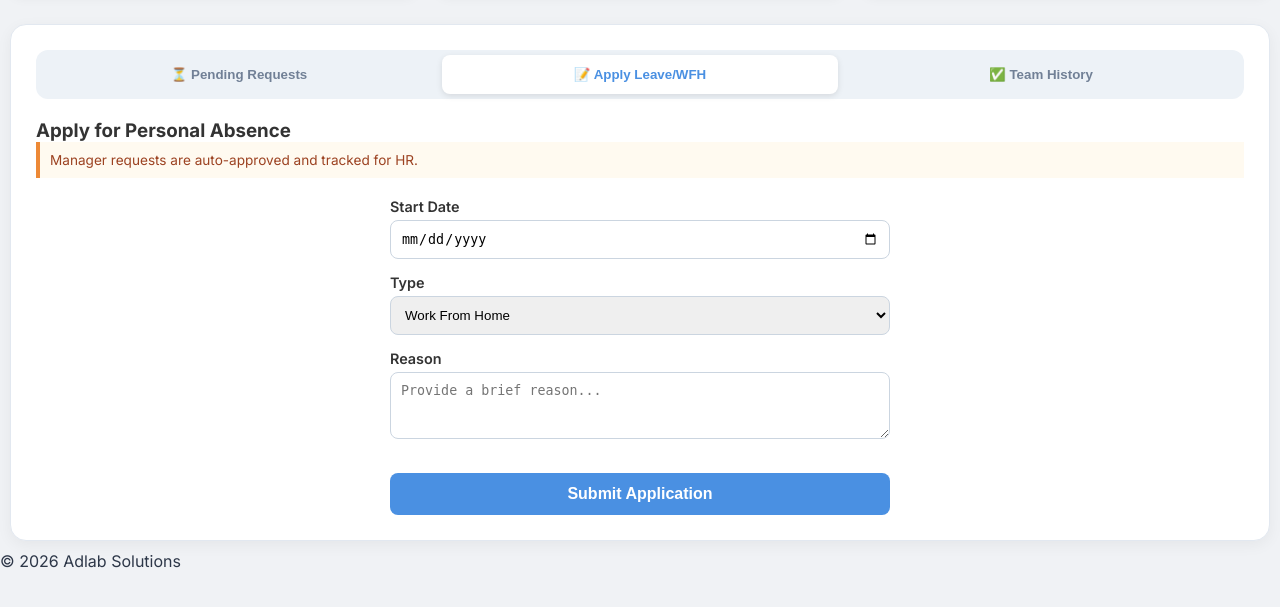
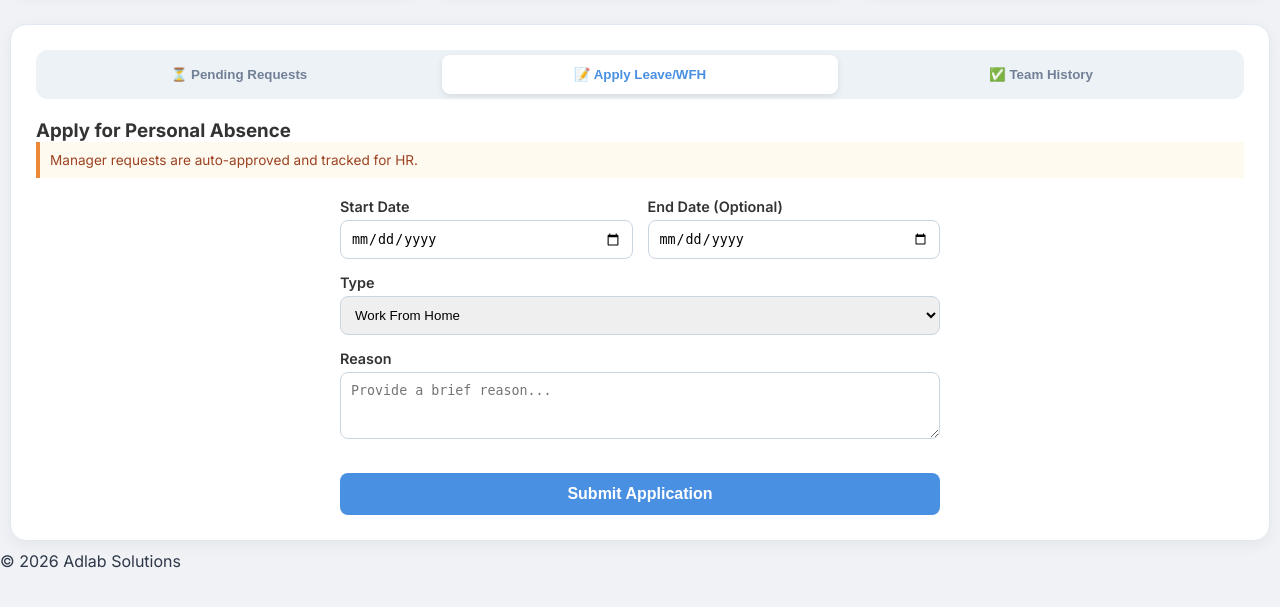
Before and after one commit to Ahsan60712/attendance-system, a Flask app: template templates/manager_dashboard.html in a window 1280 px wide, after a click on "📝 Apply Leave/WFH". Shown: the part 135-742 px from the top of the page. Run offline with Flask 3, Linux system fonts and the light colour scheme; the template is opened without the code that fills it: most values are stand-ins (such as "Sample title", 1, 10 or a date in 2020).

Commit message:
feat: added date range support for manager leave applications

```diff
--- a/templates/manager_dashboard.html
+++ b/templates/manager_dashboard.html
@@ -97,9 +97,15 @@
                 <h3>Apply for Personal Absence</h3>
                 <p class="mgr-hint">Manager requests are auto-approved and tracked for HR.</p>
                 <form method="POST" action="{{ url_for('mark_request') }}" class="mgr-form">
-                    <div class="mgr-form-group">
-                        <label>Start Date</label>
-                        <input type="date" name="date" value="{{ today }}" min="{{ today }}" required>
+                    <div class="mgr-form-grid">
+                        <div class="mgr-form-group">
+                            <label>Start Date</label>
+                            <input type="date" name="date" value="{{ today }}" min="{{ today }}" required>
+                        </div>
+                        <div class="mgr-form-group">
+                            <label>End Date (Optional)</label>
+                            <input type="date" name="end_date" min="{{ today }}">
+                        </div>
                     </div>
                     <div class="mgr-form-group">
                         <label>Type</label>
@@ -212,7 +218,8 @@
     .mgr-btn-cancel { background: none; border: none; color: #e53e3e; text-decoration: underline; cursor: pointer; font-size: 0.85rem; }
 
     /* Form UI */
-    .mgr-form { max-width: 500px; margin: 0 auto; }
+    .mgr-form { max-width: 600px; margin: 0 auto; }
+    .mgr-form-grid { display: grid; grid-template-columns: 1fr 1fr; gap: 15px; }
     .mgr-form-group { margin-bottom: 15px; }
     .mgr-form-group label { display: block; margin-bottom: 5px; font-weight: 600; font-size: 0.9rem; }
     .mgr-form-group input, .mgr-form-group select, .mgr-form-group textarea { width: 100%; padding: 10px; border: 1px solid #cbd5e0; border-radius: 8px; }
```
